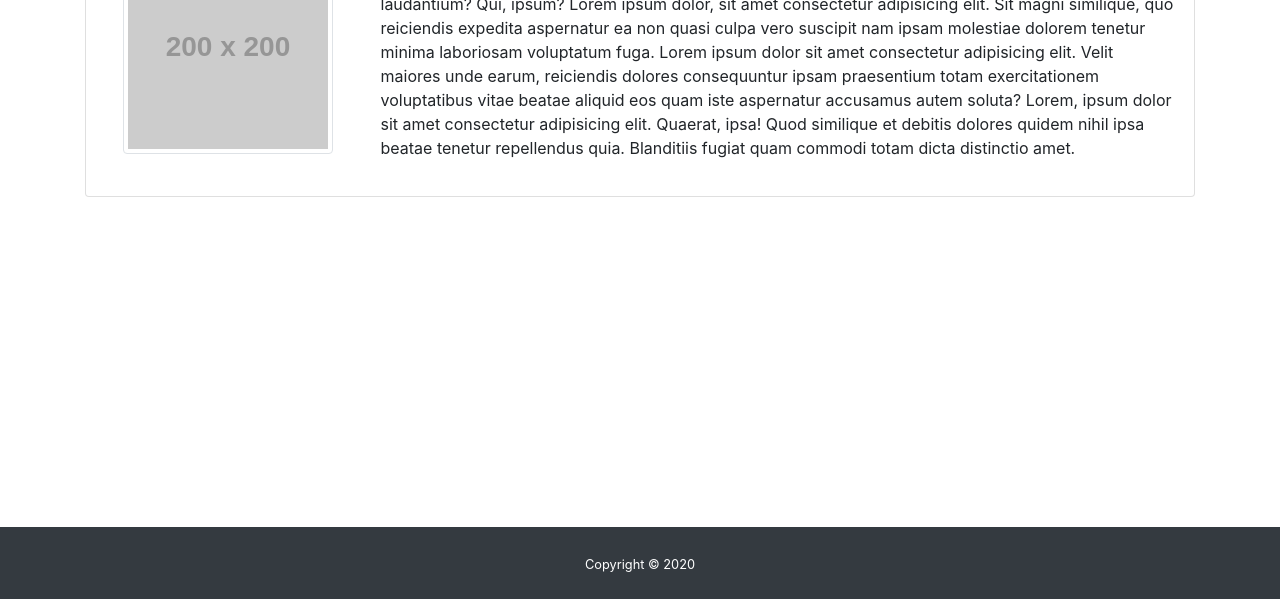
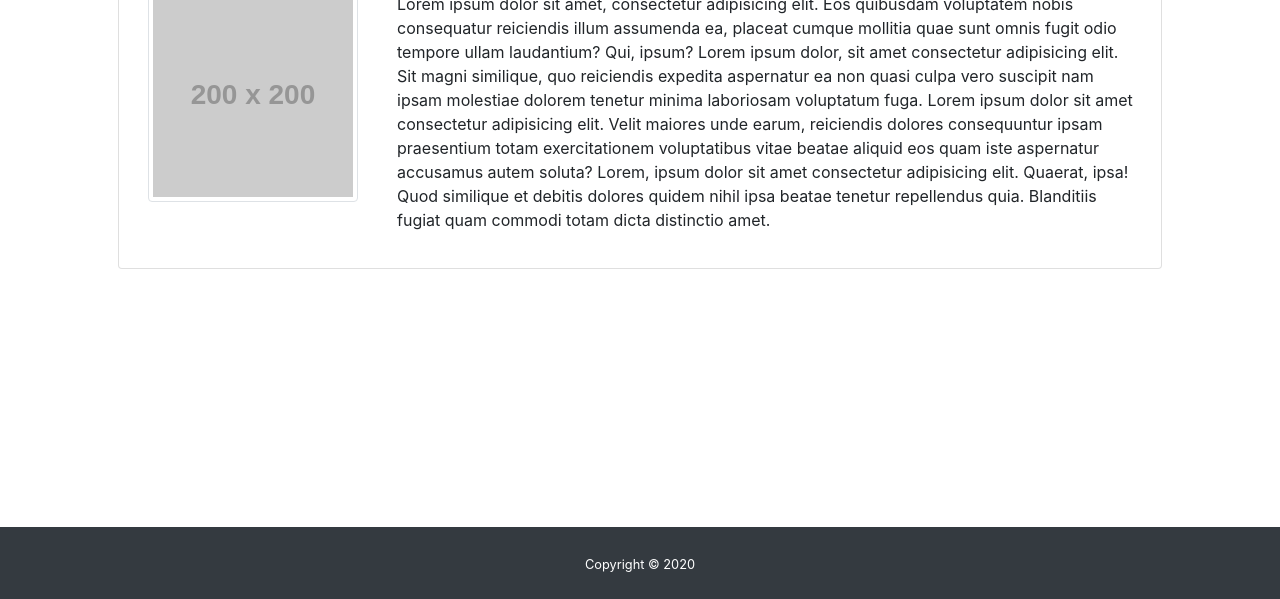
Before and after one commit to jrkrichards/Bootstrap_Portfolio, a plain HTML site: page index.html in a window 1280 px wide. Shown: the part 201-800 px from the top of the page. Drawn offline with nearby package versions, Linux system fonts and the light colour scheme; placeholder pictures from the web are drawn by us.

Commit message:
added spacing between Navbar and content

```diff
--- a/Assets/style.css
+++ b/Assets/style.css
@@ -1,12 +1,17 @@
+/* This is needed for sticky footer */
+/* Overall Styling */
 html,
 body {
   height: 100%;
 }
 
+/* Start of page content styling */
 #page-content {
   flex: 1 0 auto;
 }
 
+/* Start of footer styling */
 #sticky-footer {
   flex-shrink: 0;
 }
+/* End of needed for sticky footer */
--- a/index.html
+++ b/index.html
@@ -46,7 +46,7 @@
 
     <!-- Start of Content Container -->
     <div id="page-content">
-      <div class="container text-center">
+      <div class="p-5 container text-center" class="top-buffer">
         <!-- Start of Row 1 -->
         <div class="row">
           <div class="col-md-12">
```
